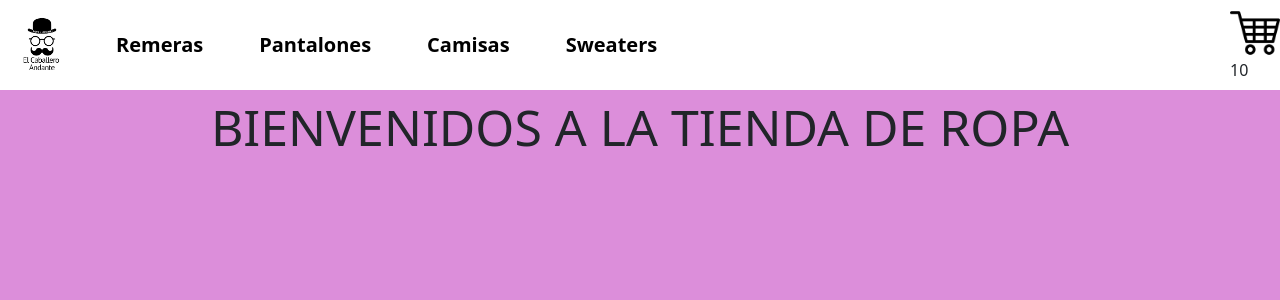
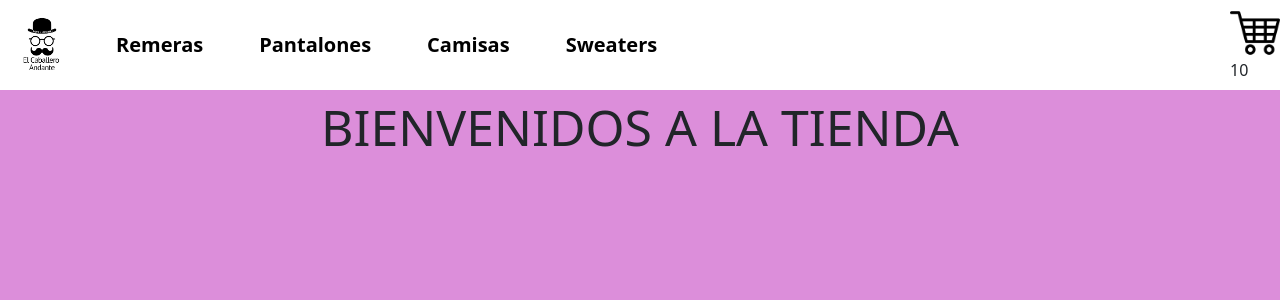
Before and after one commit to axeldsanchez/ReactTiendaRopa, a React (Vite) app: page / in a window 1280 px wide. Shown: the top 300 px of the page. Built offline with nearby package versions, Linux system fonts and the light colour scheme.

Commit message:
greetings editado

```diff
--- a/src/App.jsx
+++ b/src/App.jsx
@@ -11,7 +11,7 @@ function App() {
   return (
     <>
   <Nav/>
-  <Greeting/>
+  <Greeting saludo ="BIENVENIDOS A LA TIENDA"/>
     </>
   )
 }
--- a/src/Components/Greeting.jsx
+++ b/src/Components/Greeting.jsx
@@ -1,10 +1,8 @@
 import "../Components/Greeting.css"
 
-export function Greeting () {
-    return (
-        <div class="greeting">
-           BIENVENIDOS A LA TIENDA DE ROPA
+export const Greeting = ({saludo}) => {
+    return <div class="greeting">
+           {saludo}
         </div>
 
-    );
 };
```
